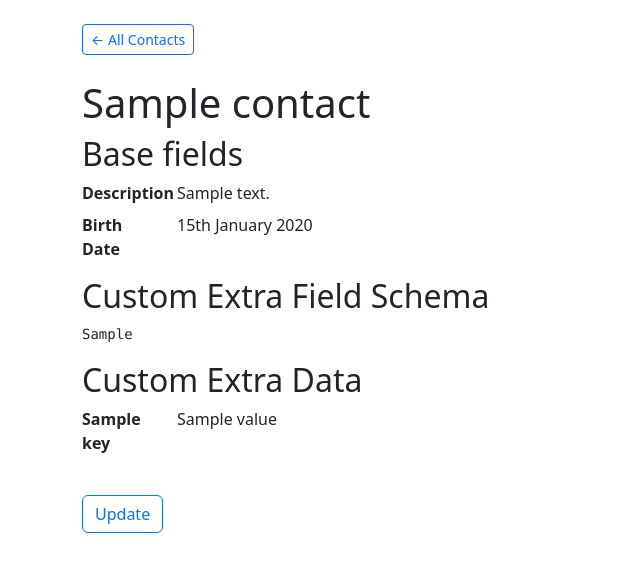
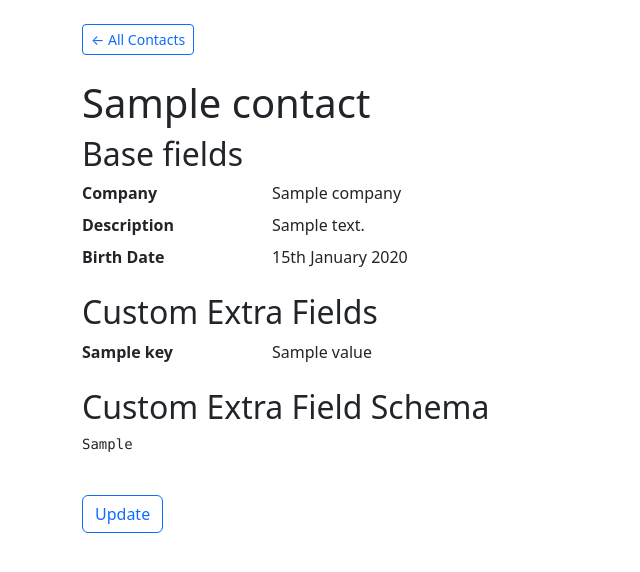
Before and after one commit to hnarayanan/django-extensible-models, a Django app: template src/crm/templates/crm/contact-detail.html in a window 1280 px wide. Shown: the top 572 px of the page, without its empty margins (0-640 px from the left). Run offline with Django 4.2, Linux system fonts and the light colour scheme; the template is opened without the code that fills it: most values are stand-ins (such as "Sample title", 1, 10 or a date in 2020); data that the repository does not hold is empty.

Commit message:
Actually dynamically render forms with additional custom fields

```diff
--- a/src/crm/templates/crm/contact-detail.html
+++ b/src/crm/templates/crm/contact-detail.html
@@ -12,27 +12,30 @@
 <h2>Base fields</h2>
 
 <dl class="row">
-  <dt class="col-sm-1">Description</dt>
-  <dd class="col-sm-11">{{ contact.description }}</dd>
+  <dt class="col-sm-2">Company</dt>
+  <dd class="col-sm-10">{{ contact.company.title }}</dd>
 
-  <dt class="col-sm-1">Birth Date</dt>
-  <dd class="col-sm-11">{{ contact.birth_date|date:"jS F Y" }}</dd>
+  <dt class="col-sm-2">Description</dt>
+  <dd class="col-sm-10">{{ contact.description }}</dd>
+
+  <dt class="col-sm-2">Birth Date</dt>
+  <dd class="col-sm-10">{{ contact.birth_date|date:"jS F Y" }}</dd>
 </dl>
 
-{% if contact.custom_schema %}
-<h2>Custom Extra Field Schema</h2>
-<pre>{{ contact.custom_schema|pprint }}</pre>
-{% endif %}
-
 {% if contact.extra %}
-<h2>Custom Extra Data</h2>
+<h2>Custom Extra Fields</h2>
 <dl class="row">
   {% for key, value in contact.extra.items %}
-  <dt class="col-sm-1">{{ key }}</dt>
-  <dd class="col-sm-11">{{ value }}</dd>
+  <dt class="col-sm-2">{{ key }}</dt>
+  <dd class="col-sm-10">{{ value }}</dd>
   {% endfor %}
 </dl>
 {% endif %}
 
+{% if contact.extra_schema %}
+<h2>Custom Extra Field Schema</h2>
+<pre>{{ contact.extra_schema|pprint }}</pre>
+{% endif %}
+
 <p><a class="btn btn-outline-primary mt-4" href="{% url 'contact-update' contact.slug %}" role="button">Update</a></p>
 {% endblock %}
--- a/src/crm/templates/crm/contact-list.html
+++ b/src/crm/templates/crm/contact-list.html
@@ -31,7 +31,7 @@ All Contacts
         <!-- {% for key, value in contact.extra.items %} -->
         <!-- <td>{{ key}}: {{ value }}</td> -->
         <!-- {% endfor %} -->
-        <td>{{ contact.custom_schema|yesno:"Yes,No"  }}</td>
+        <td>{{ contact.extra_schema|yesno:"Yes,No"  }}</td>
         <td><a href="{% url 'contact-update' contact.slug %}">Update</td>
       </tr>
       {% endfor %}
```
Also changed, not shown: src/crm/base_models.py (+6 -6 lines), src/crm/forms.py (+33 -1 lines).
